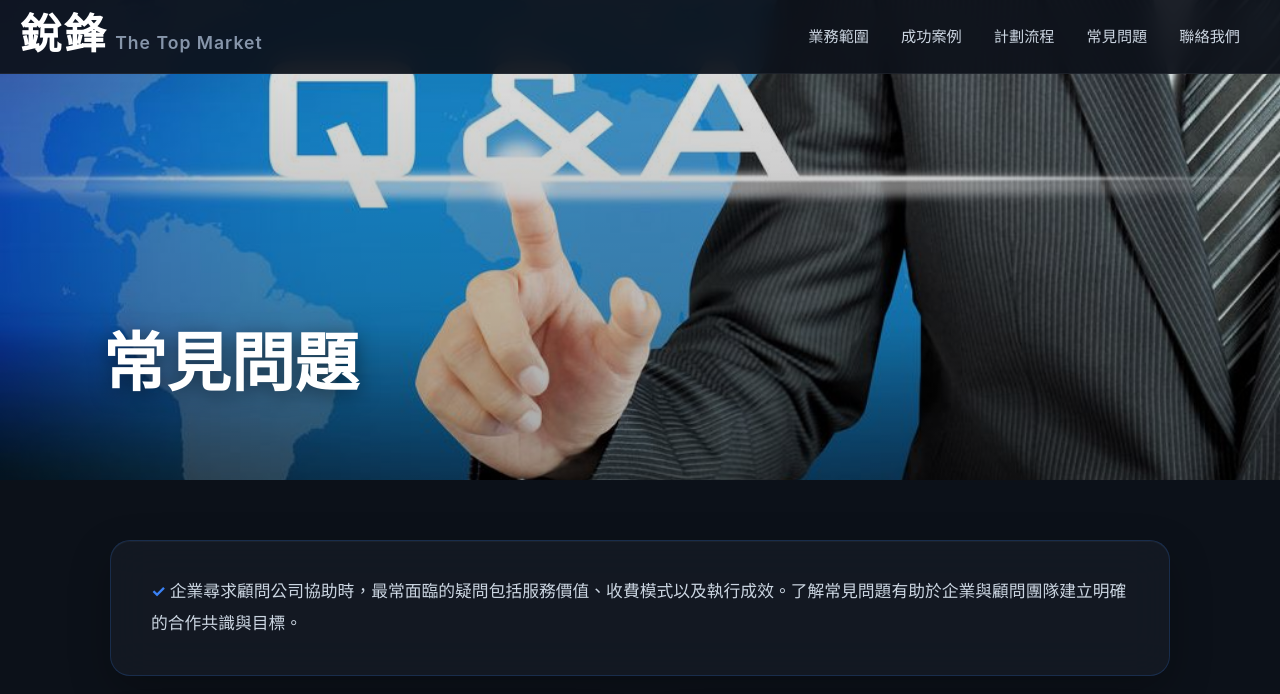
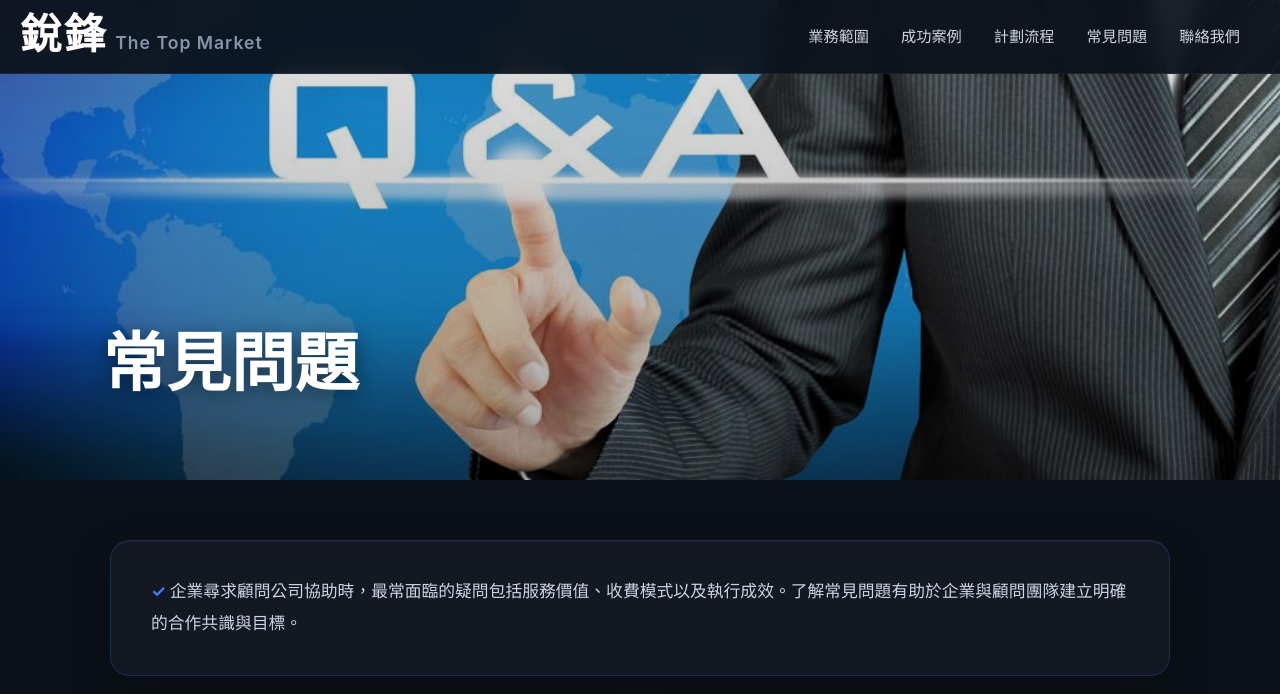
Before and after one commit to w291818/ShanShan-Fruit, a plain HTML site: page faq.html in a window 1280 px wide. Shown: the top 694 px of the page. Drawn offline with Linux system fonts and the light colour scheme.

Commit message:
Update faq.html

```diff
--- a/faq.html
+++ b/faq.html
@@ -23,7 +23,7 @@
     .menu-toggle span { width:26px; height:2px; background:#e2e8f0; transition:0.3s; }
 
     /* Hero 區域 */
-    .hero-page { width:100%; height:60vh; min-height:420px; background:linear-gradient(0deg, rgba(0,0,0,0.35), rgba(0,0,0,0.1)), url('https://raw.githubusercontent.com/w291818/ShanShan-Fruit/refs/heads/main/%E6%93%B7%E5%8F%96.JPG') center/cover; display:flex; align-items:flex-end; padding:60px 8%; animation:fadeIn 1.2s ease-out; }
+    .hero-page { width:100%; height:60vh; min-height:420px; background:linear-gradient(0deg, rgba(0,0,0,0.35), rgba(0,0,0,0.1)), url('https://raw.githubusercontent.com/w291818/ShanShan-Fruit/refs/heads/main/%E6%93%B7%E5%8F%96.JPG') center/100% 100%; display:flex; align-items:flex-end; padding:60px 8%; animation:fadeIn 1.2s ease-out; }
     @keyframes fadeIn { 0% { opacity:0; } 100% { opacity:1; } }
     .hero-page h1 { font-size:clamp(2.8rem,6vw,4rem); color:#fff; font-weight:800; text-shadow:0 4px 20px rgba(0,0,0,0.5); opacity:0; transform:translateY(20px); }
     .hero-page h1.visible { animation:fadeUp 1s ease-out forwards; }
```
